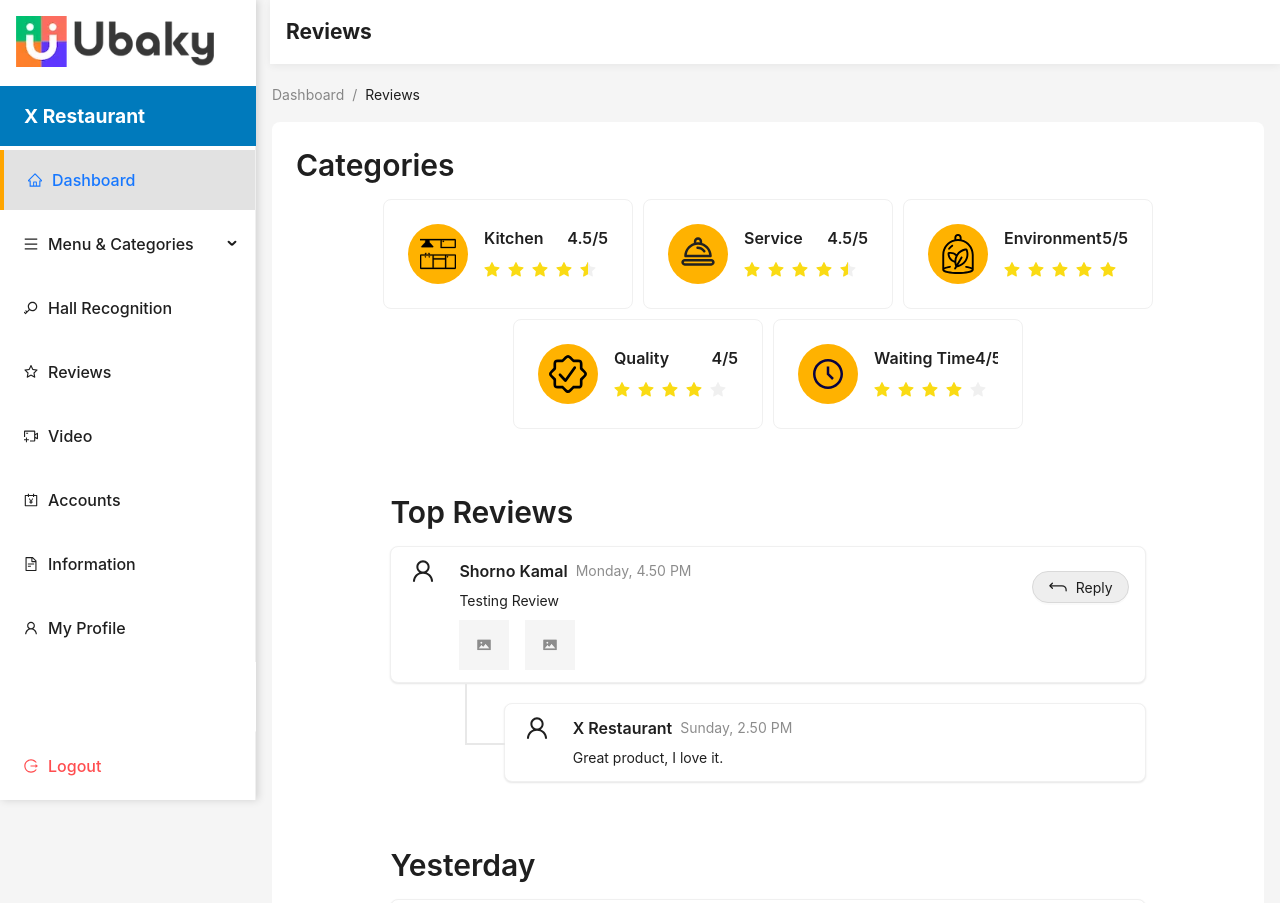
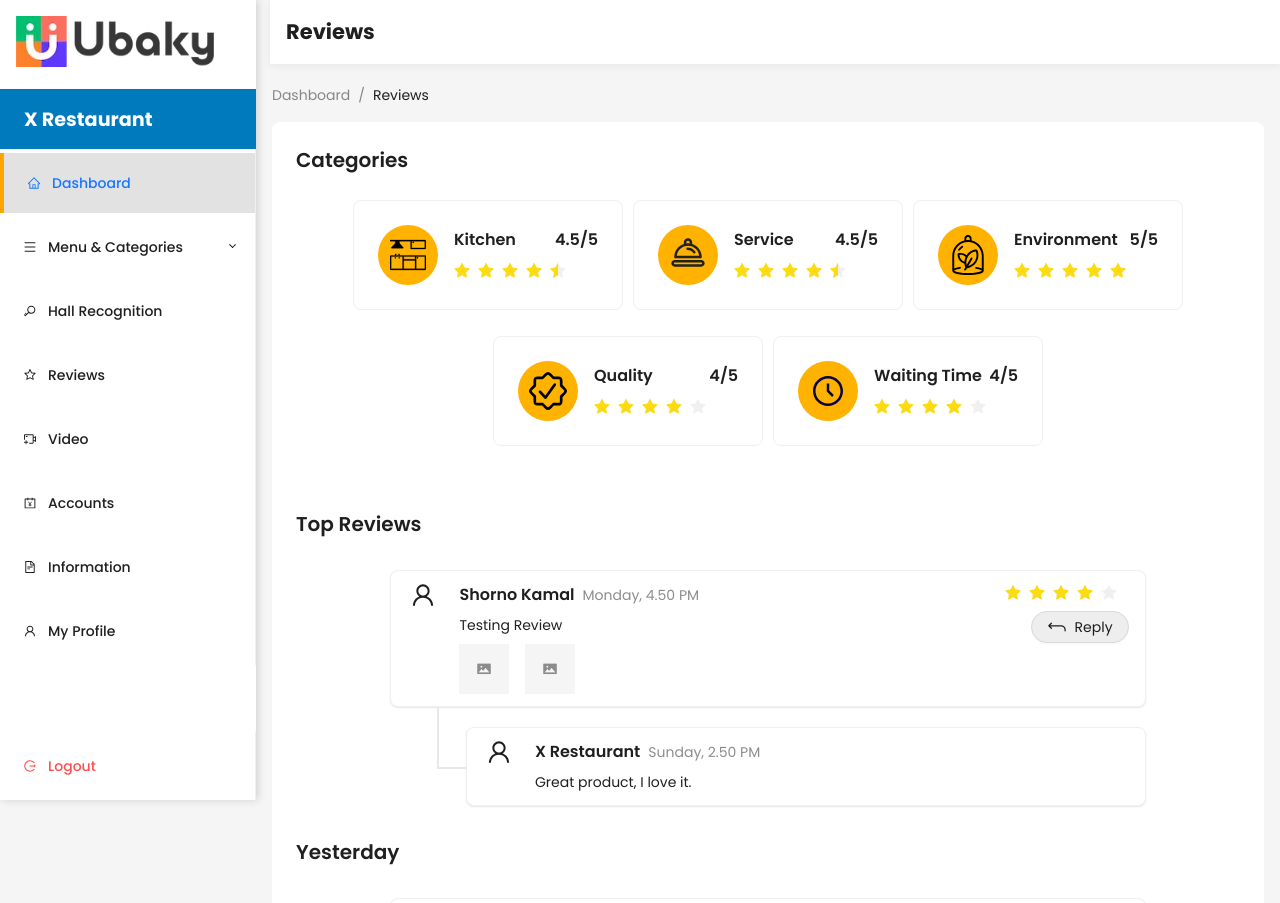
Before and after one commit to Shorno/Marchant-demo, a React (Vite) app: page /reviews in a window 1280 px wide. Shown: the top 903 px of the page. Built offline with nearby package versions, Linux system fonts and the light colour scheme.

Commit message:
small font/design changes (#10)

```diff
--- a/src/components/layout/Sidebar/Sidebar.css
+++ b/src/components/layout/Sidebar/Sidebar.css
@@ -17,7 +17,7 @@
     height: 100%;
     display: flex;
     flex-direction: column;
-    font-size: 16px;
+    font-size: 14px;
     font-weight: 500;
 }
 
--- a/src/index.css
+++ b/src/index.css
@@ -1,5 +1,3 @@
-@import url("https://fonts.googleapis.com/css2?family=Poppins:wght@300;400;500;600;700&display=swap");
-
 * {
     margin: 0;
     padding: 0;
--- a/src/main.tsx
+++ b/src/main.tsx
@@ -12,12 +12,15 @@ createRoot(document.getElementById('root')!).render(
                     Menu: {
                         activeBarHeight: 10,
                         itemBorderRadius: 0,
-                        fontSize: 14,
+                        fontSize: 12,
                         itemHeight: 60,
                         itemSelectedBg: "rgba(214,214,214,0.7)",
                         itemMarginInline: 0,
                     },
-                }
+                },
+                token : {
+                    fontFamily: "Poppins",
+                },
             }}
         >
             <App/>
--- a/src/pages/Gallery/Gallery.tsx
+++ b/src/pages/Gallery/Gallery.tsx
@@ -4,6 +4,10 @@ import "./gallery.css";
 import { ArrowRightOutlined, PlusOutlined } from "@ant-design/icons";
 import { Button, Upload, UploadFile } from "antd";
 import { Link } from "react-router-dom";
+
+
+
+
 
 const Gallery: React.FC = () => {
     // const [previewOpen, setPreviewOpen] = useState<boolean>(false);
--- a/src/pages/Location/Location.tsx
+++ b/src/pages/Location/Location.tsx
@@ -45,7 +45,7 @@ const Location: React.FC = () => {
     const mapSrc = `https://www.google.com/maps/embed/v1/view?key=YOUR_API_KEY&center=${coordinates.latitude},${coordinates.longitude}&zoom=15`;
 
     return (
-        <div>
+        <div >
             <GetHelp />
 
             <p className="restaurant-title">MAP COORDINATES</p>
--- a/src/pages/Reviews/OtherReviews.tsx
+++ b/src/pages/Reviews/OtherReviews.tsx
@@ -11,7 +11,7 @@ const {useBreakpoint} = Grid
 export default function OtherReviews() {
     const screens = useBreakpoint();
     const isTablet = !screens.lg;
-    const reviewContainerStyles = {width: `${isTablet ? "100%" : "80%"}`, margin: "4rem auto"}
+    const reviewContainerStyles = {width: `${isTablet ? "100%" : "80%"}`, margin: "2rem auto"}
     const [isReplying, setIsReplying] = useState(false);
 
     const handleReplay = () => {
@@ -22,8 +22,8 @@ export default function OtherReviews() {
 
     return (
         <>
+            <Title level={4}>Yesterday</Title>
             <div style={reviewContainerStyles}>
-                <Title level={2}>Yesterday</Title>
                 <Flex vertical align={"end"} gap={20}>
                     <ReviewCard
                         isTablet={isTablet}
--- a/src/pages/Reviews/ReplyCard.tsx
+++ b/src/pages/Reviews/ReplyCard.tsx
@@ -22,7 +22,7 @@ export default function ReplyCard({
     return (
         <>
             <Card className={`${className}`}
-                  style={{width: "85%", padding: "0 8px", boxShadow: "0 1px 2px 0 rgb(0 0 0 / 0.1)"}} size={"small"}>
+                  style={{width: "90%", padding: "0 8px", boxShadow: "0 1px 2px 0 rgb(0 0 0 / 0.1)"}} size={"small"}>
                 <Flex justify="space-between" align="start">
                     <Space align="start">
                         <UserOutlined className={"avatar"}/>
--- a/src/pages/Reviews/ReviewCard.tsx
+++ b/src/pages/Reviews/ReviewCard.tsx
@@ -1,4 +1,4 @@
-import {Button, Card, Flex, Image, Space, Typography} from "antd";
+import {Button, Card, Flex, Image, Rate, Space, Typography} from "antd";
 import {EyeOutlined, UserOutlined} from "@ant-design/icons";
 import {IoReturnUpForwardOutline} from "react-icons/io5";
 import {useState} from "react";
@@ -41,6 +41,7 @@ export default function ReviewCard({
                         </Space>
                     </Space>
                     <Space>
+                        <Rate disabled defaultValue={4} style={{fontSize: 16}}/>
                         <Button onClick={onReply} type="default" size={`${isTablet ? "small" : "middle"}`}
                                 className={"replyButton"}>
                             <IoReturnUpForwardOutline
--- a/src/pages/Reviews/ReviewCategories.tsx
+++ b/src/pages/Reviews/ReviewCategories.tsx
@@ -24,12 +24,12 @@ export default function ReviewCategories() {
     const screens = useBreakpoint();
     const isMobile = !screens.md;
     const reviewCardStyles = {
-        borderRadius: "8px", width: `${isMobile ? "100%" : "250px"}`, padding: "12px"
+        borderRadius: "8px", width: `${isMobile ? "100%" : "270px"}`, padding: "12px", marginTop: "1rem"
     }
 
     return (
         <>
-            <Title level={2}>Categories</Title>
+            <Title level={4}>Categories</Title>
             <Flex gap={10} justify={"center"} wrap>
                 {reviewsCategory.map((review) => {
                     return (
--- a/src/pages/Reviews/Reviews.css
+++ b/src/pages/Reviews/Reviews.css
@@ -15,7 +15,7 @@
 
 .replyButton {
     position: absolute;
-    top: 24px;
+    top: 2.5rem;
     right: 16px;
     border-radius: 40px;
     background-color: #EEEEEE;
@@ -80,7 +80,7 @@
 .reply-container::after {
     content: '';
     position: absolute;
-    left: -100px;
+    left: -10px;
     top: 50%;
     width: 100px;
     height: 2px;
@@ -91,23 +91,23 @@
 
 @media screen and (max-width: 480px) {
     .reply-container::before {
+        left: -20px;
+    }
+
+    .reply-container::after {
+        left: -20px;
+        width: 20px;
+    }
+}
+
+@media screen and (min-width: 480px) {
+    .reply-container::before {
         left: -30px;
     }
 
     .reply-container::after {
         left: -30px;
         width: 30px;
-    }
-}
-
-@media screen and (min-width: 480px) {
-    .reply-container::before {
-        left: -40px;
-    }
-
-    .reply-container::after {
-        left: -40px;
-        width: 40px;
     }
 }
 
@@ -124,11 +124,11 @@
 
 @media screen and (min-width: 1600px) {
     .reply-container::before {
-        left: -100px;
+        left: -80px;
     }
 
     .reply-container::after {
-        left: -100px;
-        width: 100px;
+        left: -80px;
+        width: 80px;
     }
 }
--- a/src/pages/Reviews/TopReviews.tsx
+++ b/src/pages/Reviews/TopReviews.tsx
@@ -9,13 +9,13 @@ const {useBreakpoint} = Grid
 export default function TopReviews() {
     const screens = useBreakpoint();
     const isTablet = !screens.lg;
-    const reviewContainerStyles = {width: `${isTablet ? "100%" : "80%"}`, margin: "4rem auto"}
+    const reviewContainerStyles = {width: `${isTablet ? "100%" : "80%"}`, margin: "2rem auto"}
 
 
     return (
         <>
+            <Title level={4} style={{marginTop : "4rem"}}>Top Reviews</Title>
             <div style={reviewContainerStyles}>
-                <Title level={2}>Top Reviews</Title>
                 <Flex vertical align={"end"} gap={20}>
                     <ReviewCard
                         isTablet={isTablet}
```
Also changed, not shown: src/pages/Gallery/gallery.css (line endings or trailing spaces).
